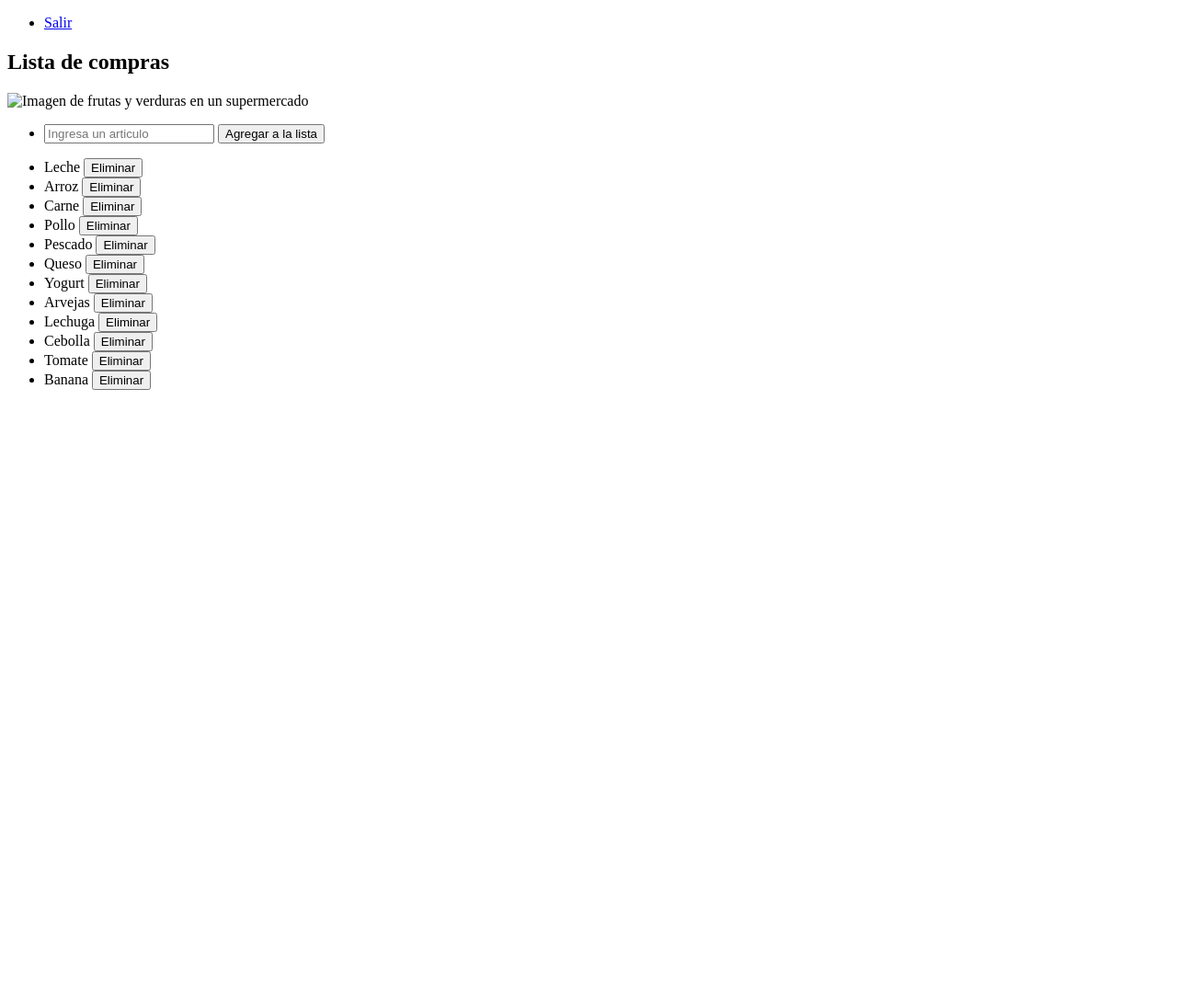
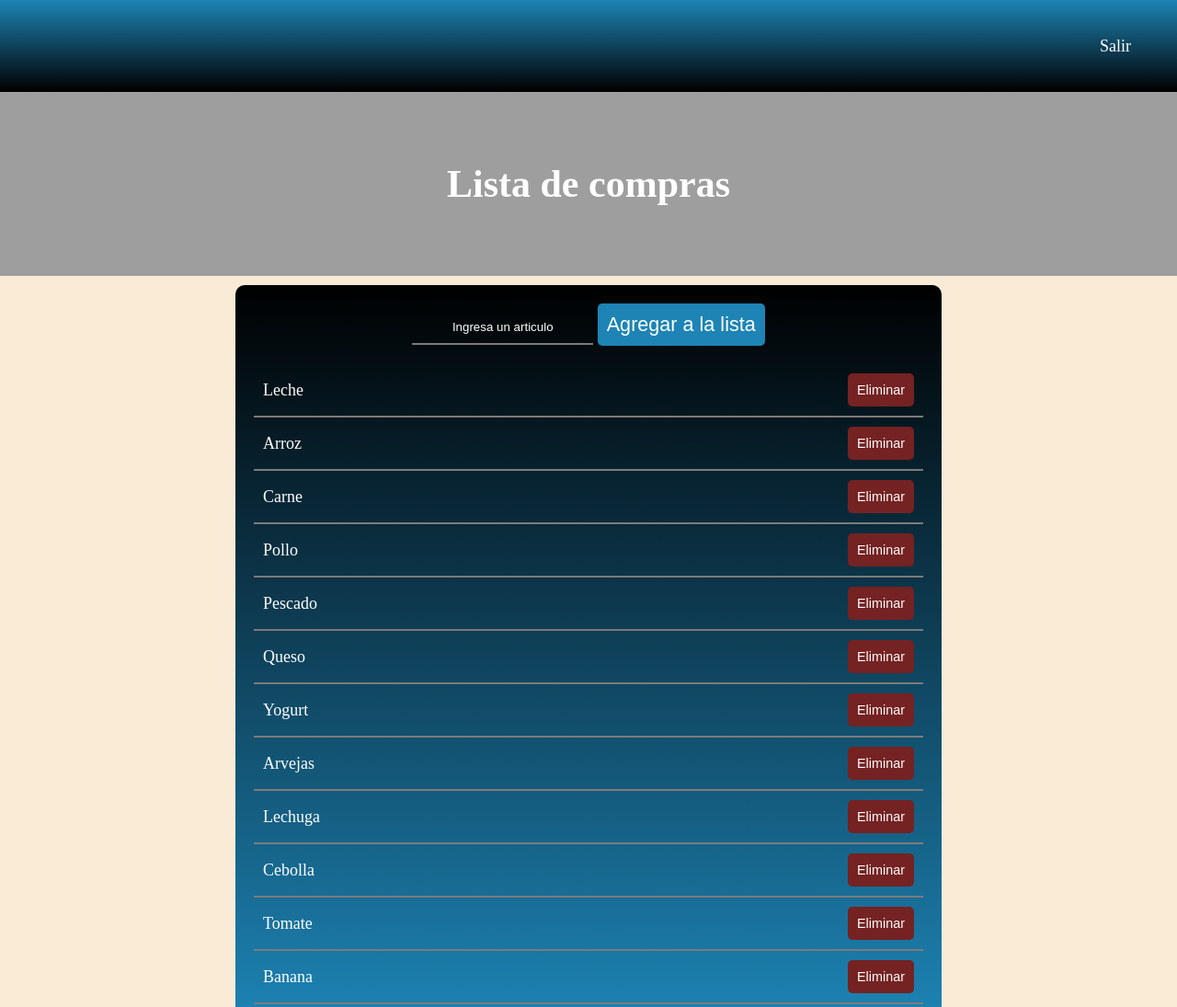
Before and after one commit to Hagen94/Lista-de-compras, a plain HTML site: page html/lista.html in a window 1280 px wide. Shown: the top 1095 px of the page at 92% size. Before the commit the page ends 800 px from the top, so only its background shows below. Drawn offline with Linux system fonts and the light colour scheme; the site is published under a folder, as on GitHub Pages, so addresses that start at the root find nothing.

Commit message:
Fin de rutas

```diff
--- a/html/lista.html
+++ b/html/lista.html
@@ -3,7 +3,7 @@
 <head>
     <meta charset="UTF-8">
     <meta name="viewport" content="width=device-width, initial-scale=1.0">
-    <link rel="stylesheet" href="/css/lista.css">
+    <link rel="stylesheet" href="../css/lista.css">
     <title>Document</title>
 </head>
 <body>
@@ -17,7 +17,7 @@
     <main>
         <section class="banner">
             <h1>Lista de compras</h1>
-            <img src="/img/gemma-stpjHJGqZyw-unsplash.jpg" alt="Imagen de frutas y verduras en un supermercado">
+            <img src="../img/gemma-stpjHJGqZyw-unsplash.jpg" alt="Imagen de frutas y verduras en un supermercado">
 
         </section>
        <section class="list">
@@ -47,6 +47,6 @@
         </section>
 
     </main>
-    <script src="/javascript/lista.js"></script>
+    <script src="../javascript/lista.js"></script>
 </body>
 </html>
```
